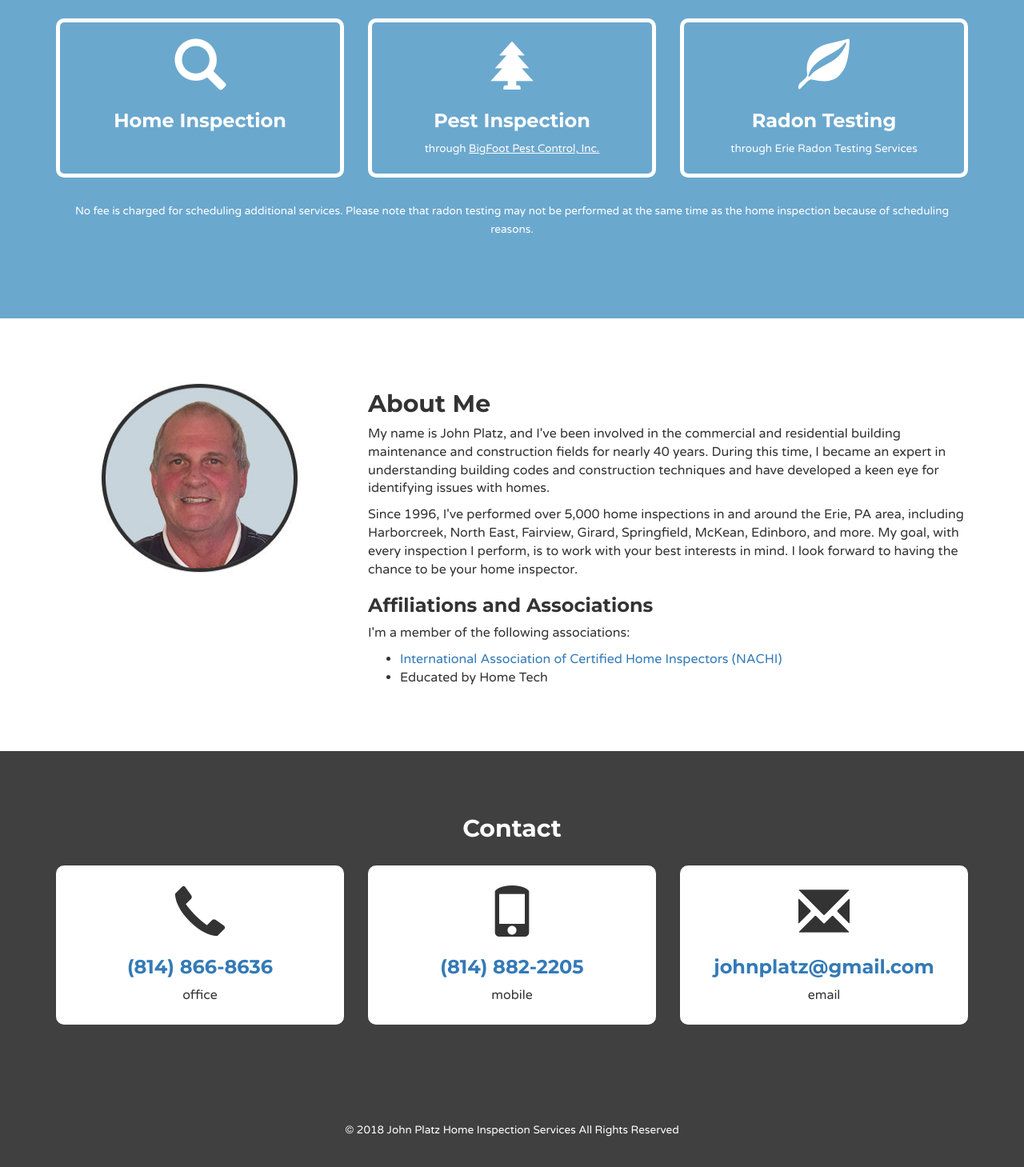
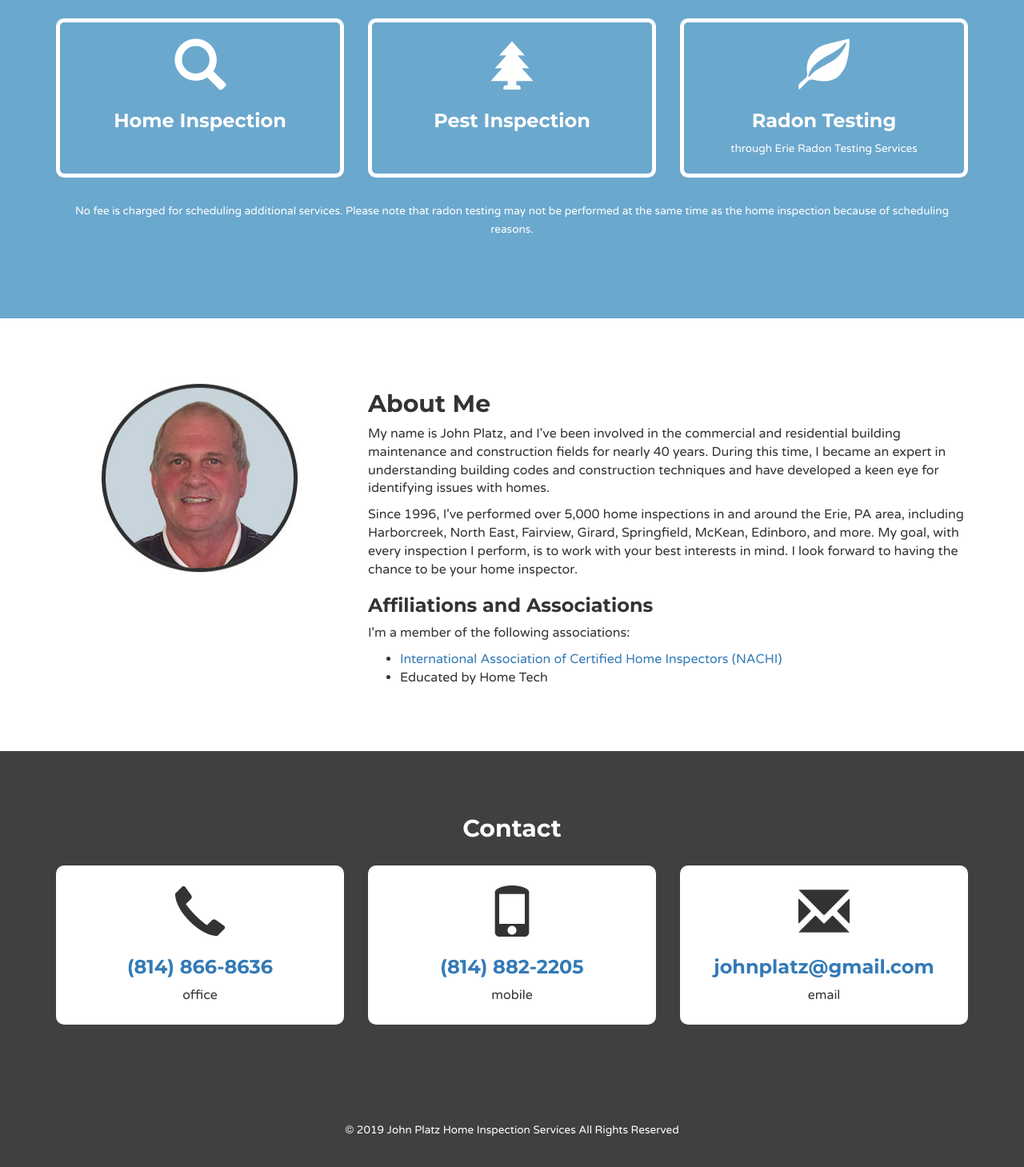
Before and after one commit to johnplatz/johnplatz.github.io, a plain HTML site: page index.html in a window 1280 px wide. Shown: the part 1517-2976 px from the top of the page at 80% size. Drawn offline with nearby package versions, Linux system fonts and the light colour scheme.

Commit message:
remove bigfoot and update copyright

```diff
--- a/index.html
+++ b/index.html
@@ -130,7 +130,7 @@
 						<div class="service-wrapper">
 							<span class="glyphicon glyphicon-tree-conifer"></span>
 							<h3>Pest Inspection</h3>
-							<small>through <a href="http://www.bigfootpestcontroloferie.com/">BigFoot Pest Control, Inc.</a></small>
+							<small class="invisible">.</small>
 						</div>
 					</div>
 					<div class="col-sm-4 text-center">
@@ -197,7 +197,7 @@
 					</div>
 				</div>
 				<div class="copyright text-center">
-					<small>© 2018 John Platz Home Inspection Services All Rights Reserved</small>
+					<small>© 2019 John Platz Home Inspection Services All Rights Reserved</small>
 				</div>
 			</div>
 		</div>
```
